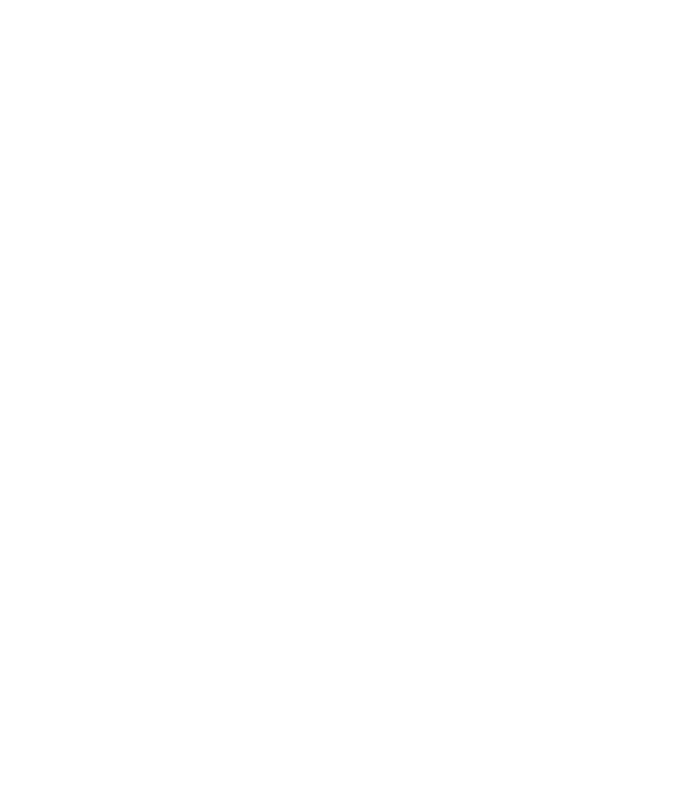
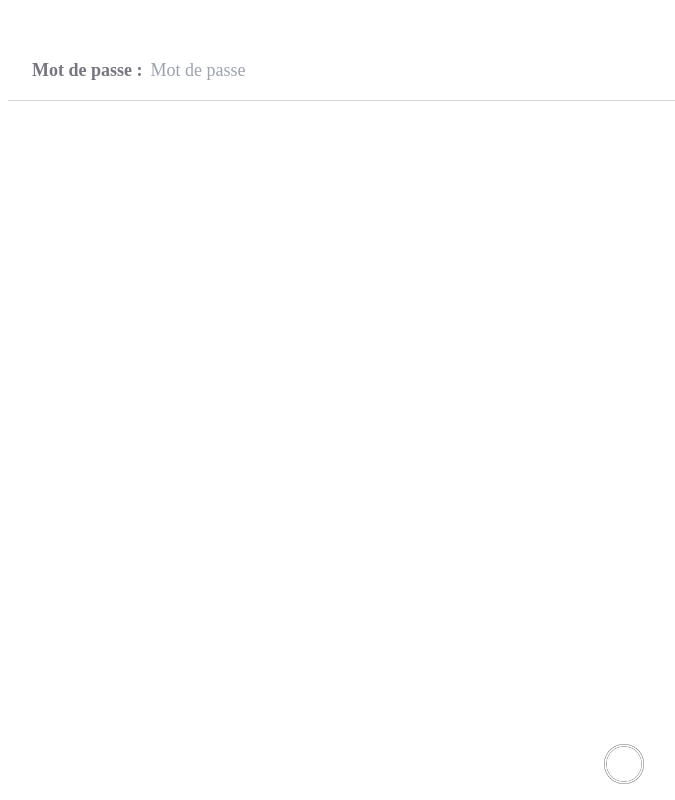
Before and after one commit to Pierson38/cercle-de-projet, a React (Create React App) app: page /projetCode in a window 1280 px wide. Before the commit this address had no page. Shown: the whole page, without its empty margins (16-691 px from the left). Built offline with nearby package versions, Linux system fonts and the light colour scheme; a web font is replaced by a local one.

Commit message:
ProjetCode

```diff
--- a/src/App.js
+++ b/src/App.js
@@ -16,6 +16,7 @@
 import Game from './Game/game';
 import Popup from './components/Popup/Popup';
 import Appel from './pages/Telephone/Appel';
+import ProjetCode from './pages/Projet/ProjetCode';
 
 function App() {
   return (
@@ -28,6 +29,7 @@
         <Route path="lockscreen" element={<LockScreen />} />
         <Route path="popup" element={<Popup />} />
         <Route path="appel" element={<Appel />} />
+        <Route path="projetCode" element={<ProjetCode />} />
         <Route
           path="notes/:id/"
           element={<Note />}
--- /dev/null
+++ b/src/pages/Projet/ProjetCode.jsx
@@ -0,0 +1,30 @@
+import React from "react";
+import "./ProjetApp.css";
+import { Link } from "react-router-dom";
+
+function ProjetCode() {
+    return (
+        <div className="h-screen w-full p-6">
+            <form>
+                <div className="bg-white p-4 border-b border-grey mt-4">
+                    <label className="text-grey text-lg">
+                        <span className="font-semibold mx-2">Mot de passe :</span>
+                        <input className="w-32" type="password" placeholder="Mot de passe" />
+                    </label>
+                </div>
+            </form>
+
+            <div className="fixed bottom-0 w-full left-0">
+                <Link to="/home" className="">
+                <img
+                    src="/assets/buttonHome.png"
+                    alt=""
+                    className=" w-10 mx-auto pb-4"
+                />
+                </Link>
+            </div>
+        </div>
+    )
+}
+
+export default ProjetCode;
```
